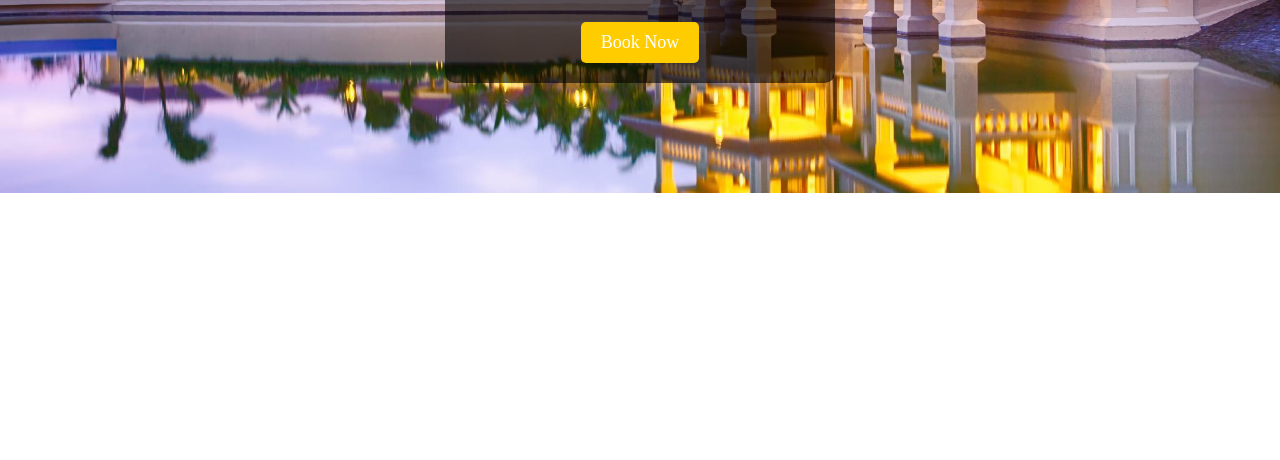
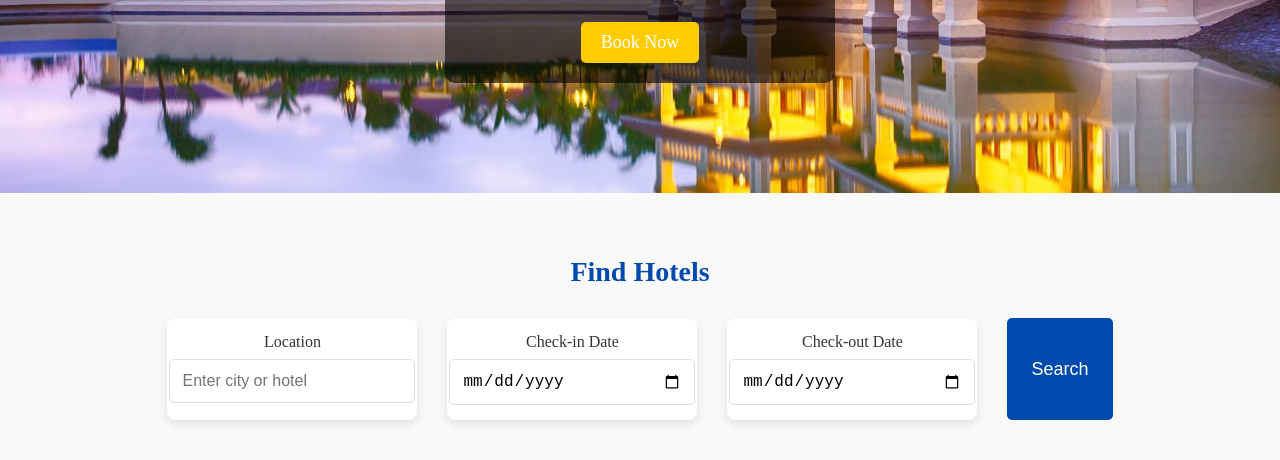
Before and after one commit to Arunprabus997/hotel-booking-site, a plain HTML site: page index.html in a window 1280 px wide. Shown: the part 367-827 px from the top of the page. Before the commit the page ends 800 px from the top, so only its background shows below. Drawn offline with Linux system fonts and the light colour scheme.

Commit message:
Checkpoint 4: Added hotel search section

```diff
--- a/index.html
+++ b/index.html
@@ -32,6 +32,25 @@
         </div>
     </section>
 
+    <section class="search">
+        <h2>Find Hotels</h2>
+        <form action="#" method="get">
+            <div class="form-group">
+                <label for="location">Location</label>
+                <input type="text" id="location" name="location" placeholder="Enter city or hotel">
+            </div>
+            <div class="form-group">
+                <label for="checkin">Check-in Date</label>
+                <input type="date" id="checkin" name="checkin">
+            </div>
+            <div class="form-group">
+                <label for="checkout">Check-out Date</label>
+                <input type="date" id="checkout" name="checkout">
+            </div>
+            <button type="submit" class="btn">Search</button>
+        </form>
+    </section>
+
 
 </body>
 </html>
--- a/styles/style.css
+++ b/styles/style.css
@@ -83,3 +83,74 @@ nav ul li a:hover {
 .banner .btn:hover {
     background-color: #e6b800;
 }
+
+/* Hotel Search Section */
+.search {
+    padding: 40px 20px;
+    background-color: #f9f9f9;
+    text-align: center;
+}
+
+.search h2 {
+    font-size: 28px;
+    margin-bottom: 30px;
+    color: #004aad;
+}
+
+.search form {
+    display: flex;
+    justify-content: center;
+    gap: 30px;  /* Adds space between the form elements */
+    flex-wrap: wrap; /* Ensures elements stay aligned on smaller screens */
+}
+
+.search .form-group {
+    display: flex;
+    flex-direction: column;
+    align-items: center;
+    width: 220px;
+    background-color: white;
+    padding: 15px;
+    border-radius: 8px;
+    box-shadow: 0 4px 8px rgba(0, 0, 0, 0.1); /* Adds subtle shadow for depth */
+    transition: transform 0.3s ease;
+}
+
+.search .form-group:hover {
+    transform: scale(1.05); /* Slightly enlarges the form group when hovered */
+}
+
+.search label {
+    font-size: 16px;
+    margin-bottom: 8px;
+    color: #333;
+}
+
+.search input {
+    width: 100%;
+    padding: 12px;
+    font-size: 16px;
+    border: 1px solid #ddd;
+    border-radius: 5px;
+    outline: none;
+    transition: border-color 0.3s ease;
+}
+
+.search input:focus {
+    border-color: #004aad;
+}
+
+.search button {
+    padding: 12px 24px;
+    font-size: 18px;
+    color: white;
+    background-color: #004aad;
+    border: none;
+    border-radius: 5px;
+    cursor: pointer;
+    transition: background-color 0.3s ease;
+}
+
+.search button:hover {
+    background-color: #003380;
+}
```
